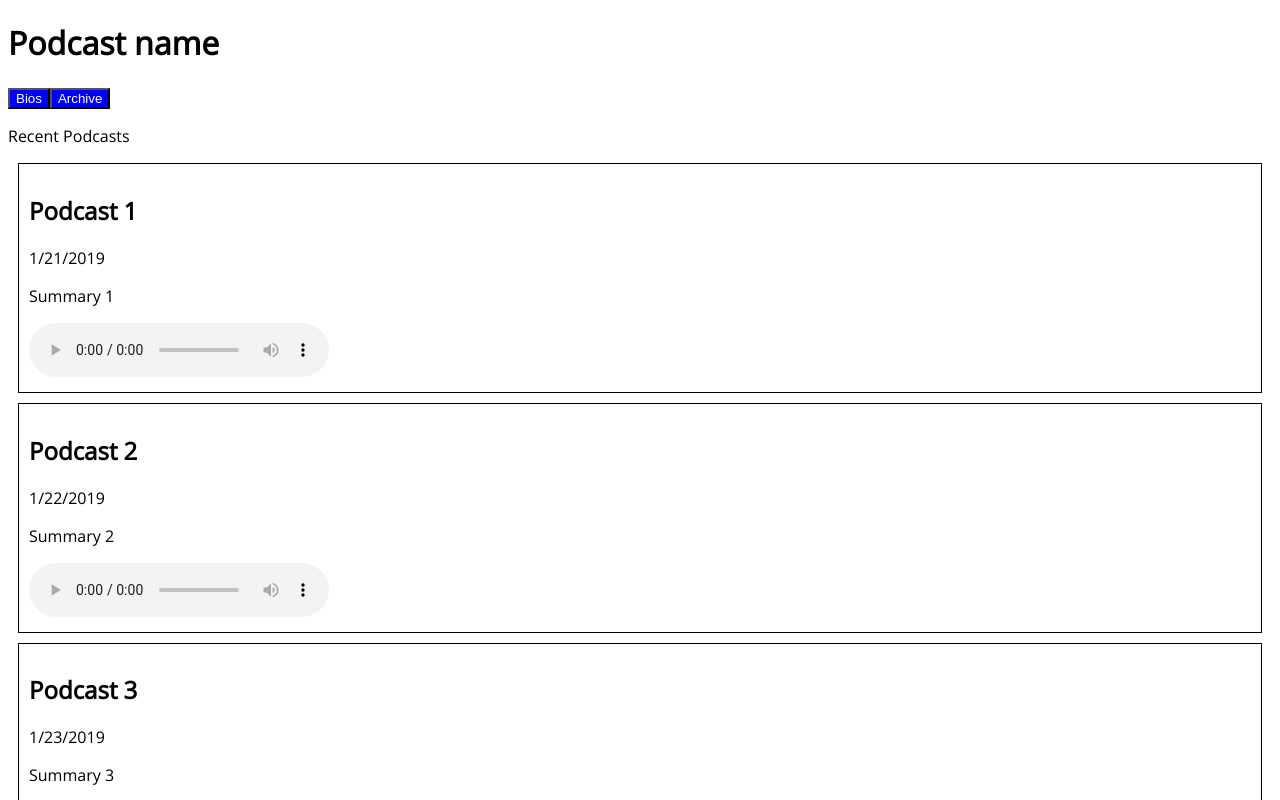
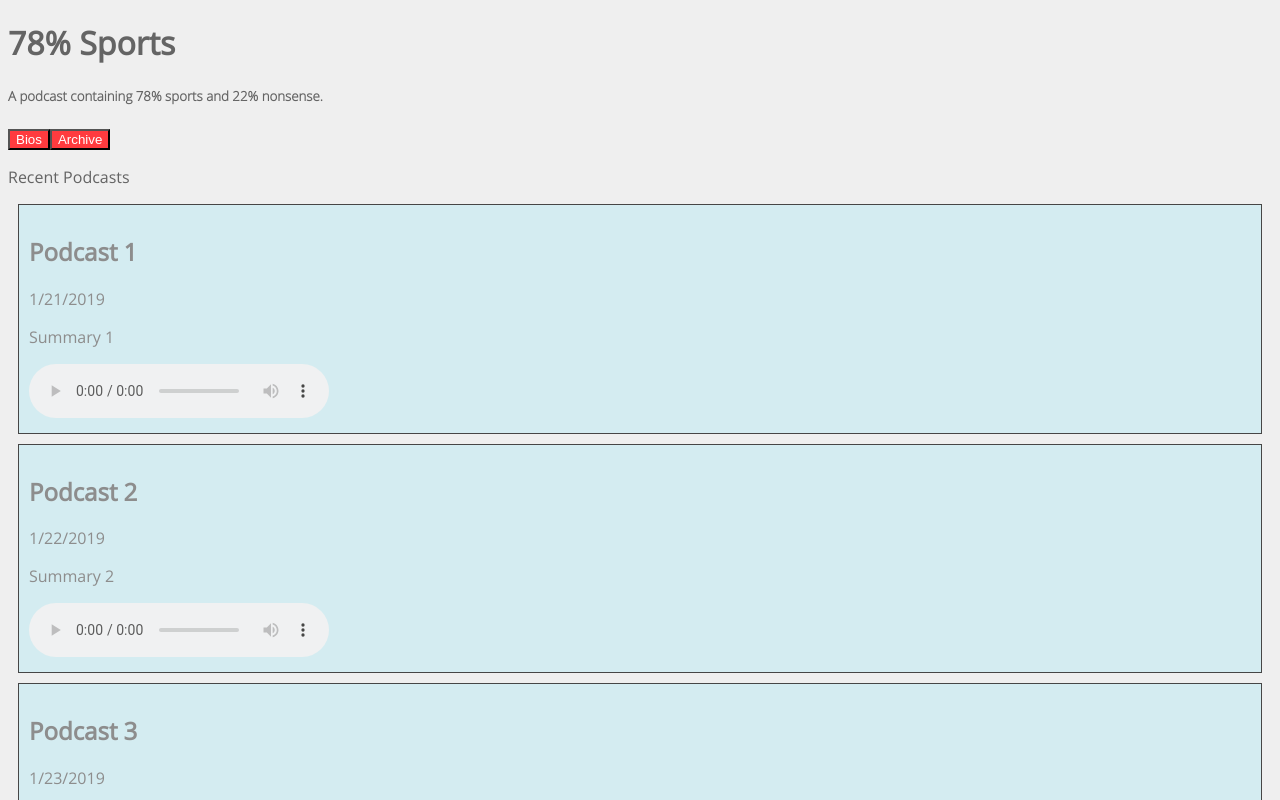
Before and after one commit to epatmalnieks/podcast, a Vue app: page /#/ in a window 1280 px wide. Shown: the top 800 px of the page. Built offline with nearby package versions, Linux system fonts and the light colour scheme.

Commit message:
Add some styling

```diff
--- a/src/App.vue
+++ b/src/App.vue
@@ -1,6 +1,7 @@
 <template>
   <div id="app">
-    <h1>Podcast name</h1>
+    <h1>78% Sports</h1>
+    <h5>A podcast containing 78% sports and 22% nonsense.</h5>
     <router-view/>
   </div>
 </template>
@@ -11,8 +12,19 @@
     src: url('assets/fonts/OpenSans-Regular.ttf');
   }
 
+  @font-face{
+    font-family: 'OpenSans-Light';
+    src: url('assets/fonts/OpenSans-Light.ttf');
+  }
+
   body {
     font-family: 'OpenSans-Regular';
+    background-color: #EFEFEF;
+    color: #646464;
+  }
+
+  h5{
+    font-family: 'OpenSans-Light';
   }
 
   // Extra small devices (portrait phones, less than 576px)
--- a/src/views/Home.vue
+++ b/src/views/Home.vue
@@ -59,18 +59,20 @@ export default {
 
 <style lang="scss">
 .biosButton {
-color: white;
-background-color:blue;
+color: #FFFFFF;
+background-color:#FF3B3F;
 }
 
 .archiveButton {
-color: white;
-background-color:blue;
+color: #FFFFFF;
+background-color:#FF3B3F;
 }
 
 .podcastBox {
   border: 1px solid black;
   margin: 10px;
   padding: 10px;
+  background-color: #CAEBF2;
+  opacity: 0.7;
 }
 </style>
```
Also changed, not shown: src/assets/fonts/OpenSans-Light.ttf (added).
